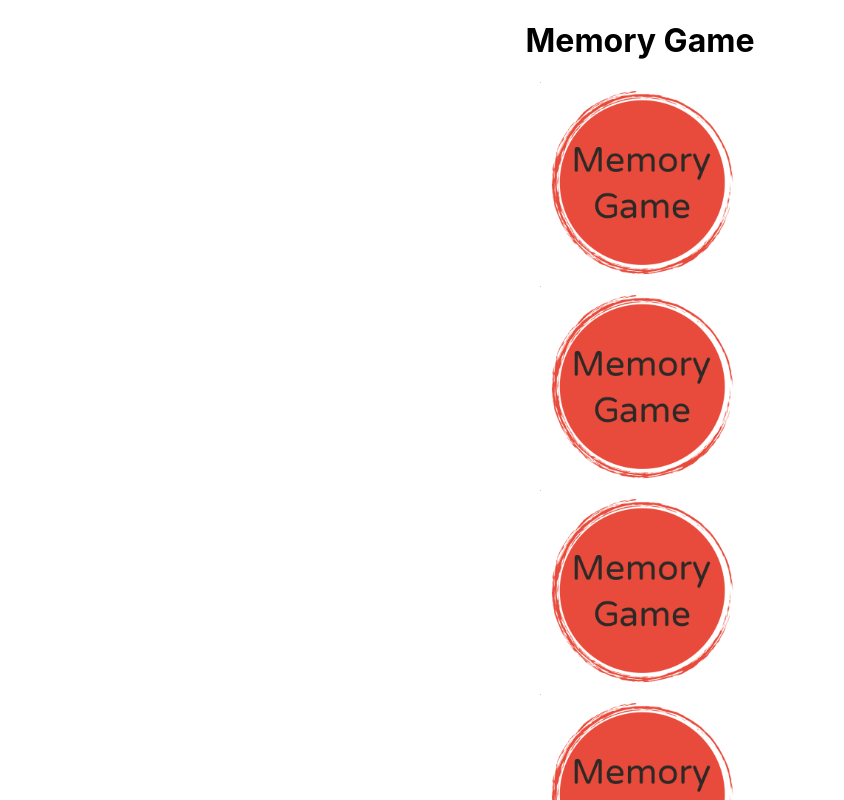
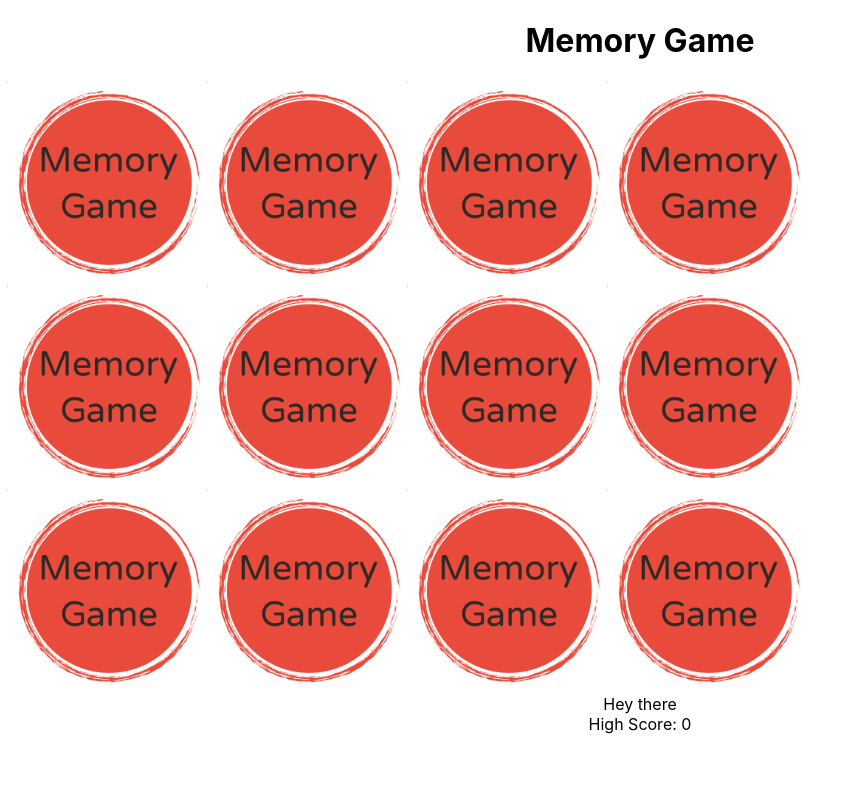
Before and after one commit to m3ia/memory-game, a React (Create React App) app: page / in a window 1280 px wide. Shown: the top 800 px of the page, without its empty margins (0-844 px from the left). Built offline with nearby package versions, Linux system fonts and the light colour scheme.

Commit message:
Fix game size w flexbox

```diff
--- a/src/index.css
+++ b/src/index.css
@@ -11,3 +11,12 @@ code {
   font-family: source-code-pro, Menlo, Monaco, Consolas, 'Courier New',
     monospace;
 }
+
+.game {
+  display: flex;
+  flex-direction: row;
+  justify-content: center;
+  flex-wrap: wrap;
+  min-width: 813px;
+  max-width: 813px;
+}
```
